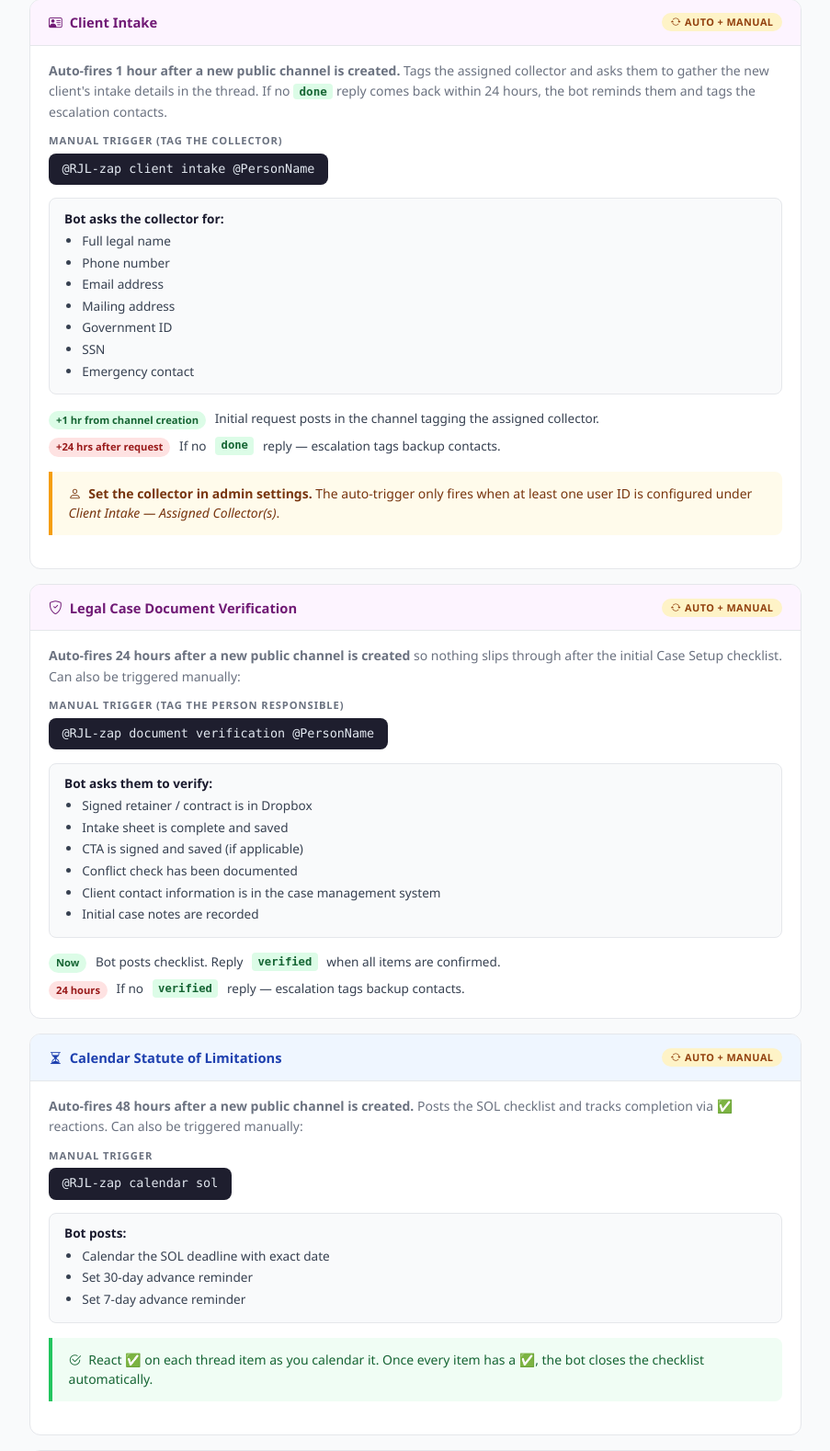
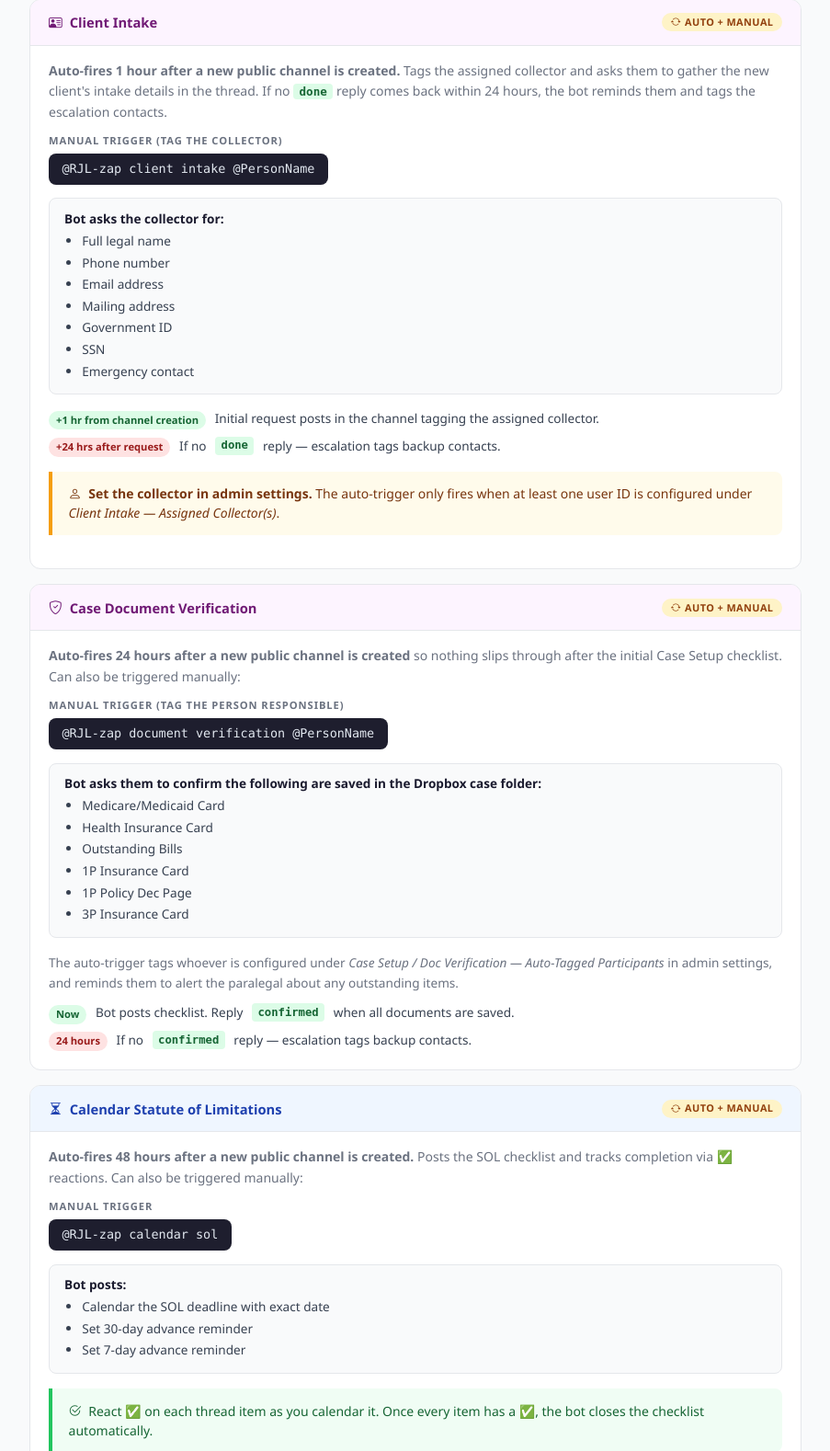
Before and after one commit to david-ramosjames/rjl-zap, a Flask app: page / in a window 1280 px wide. Shown: the part 2528-4106 px from the top of the page at 92% size, without its empty margins (188-1091 px from the left). Run offline with Flask 3, Linux system fonts and the light colour scheme; data that the repository does not hold is empty.

Commit message:
Update Case Document Verification message text + checklist
Replace the initial Doc Verification message with the new firm-approved
copy: a 6-item Dropbox checklist (Medicare/Medicaid, Health Insurance,
Outstanding Bills, 1P Insurance, 1P Policy Dec, 3P Insurance) and an
explicit ask to alert the paralegal about outstanding items.

The configured Auto-Tagged Participants are substituted in via the
existing {{mentions}} placeholder, so admins control who Roman (or
whoever) gets tagged from the admin settings page.

Switched done_keyword from 'verified' to 'confirmed' so the natural
phrasing in the message ("Please reply *confirmed* once all documents
have been confirmed and saved") actually matches the keyword the
escalation check looks for. Without this swap the 24-hr reminder
would fire even when the recipient replied correctly.

FAQ Doc Verification card updated to match: new title, new checklist,
new keyword, and a line pointing admins at the Auto-Tagged Participants
setting.

https://claude.ai/code/session_01QMtP5CaQsZY3iwZ8ce5itC

```diff
--- a/templates/index.html
+++ b/templates/index.html
@@ -602,7 +602,7 @@
     <!-- Document Verification -->
     <div class="cmd-card">
       <div class="cmd-header hdr-setup">
-        <i class="bi bi-shield-check"></i> Legal Case Document Verification
+        <i class="bi bi-shield-check"></i> Case Document Verification
         <span class="trigger-tag both"><i class="bi bi-arrow-repeat"></i> Auto + Manual</span>
       </div>
       <div class="cmd-body">
@@ -612,20 +612,24 @@
         <div class="type-this">@RJL-zap document verification @PersonName</div>
 
         <div class="what-happens mt-1 mb-3">
-          <strong>Bot asks them to verify:</strong>
+          <strong>Bot asks them to confirm the following are saved in the Dropbox case folder:</strong>
           <ul class="mt-1 mb-0">
-            <li>Signed retainer / contract is in Dropbox</li>
-            <li>Intake sheet is complete and saved</li>
-            <li>CTA is signed and saved (if applicable)</li>
-            <li>Conflict check has been documented</li>
-            <li>Client contact information is in the case management system</li>
-            <li>Initial case notes are recorded</li>
+            <li>Medicare/Medicaid Card</li>
+            <li>Health Insurance Card</li>
+            <li>Outstanding Bills</li>
+            <li>1P Insurance Card</li>
+            <li>1P Policy Dec Page</li>
+            <li>3P Insurance Card</li>
           </ul>
         </div>
 
+        <p style="font-size:.85rem;color:var(--text-muted);margin-bottom:.6rem">
+          The auto-trigger tags whoever is configured under <em>Case Setup / Doc Verification — Auto-Tagged Participants</em> in admin settings, and reminds them to alert the paralegal about any outstanding items.
+        </p>
+
         <div class="timeline-strip">
-          <div class="tl-row"><span class="tl-badge badge-now">Now</span> Bot posts checklist. Reply <span class="done-word">verified</span> when all items are confirmed.</div>
-          <div class="tl-row"><span class="tl-badge badge-esc">24 hours</span> If no <span class="done-word">verified</span> reply — escalation tags backup contacts.</div>
+          <div class="tl-row"><span class="tl-badge badge-now">Now</span> Bot posts checklist. Reply <span class="done-word">confirmed</span> when all documents are saved.</div>
+          <div class="tl-row"><span class="tl-badge badge-esc">24 hours</span> If no <span class="done-word">confirmed</span> reply — escalation tags backup contacts.</div>
         </div>
       </div>
     </div>
```
Also changed, not shown: config.py (+14 -12 lines).
